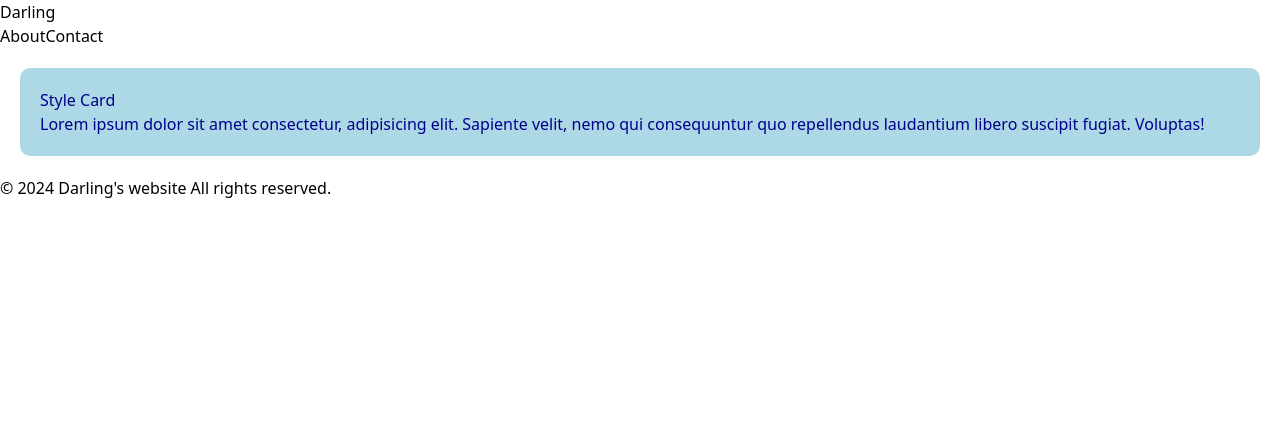
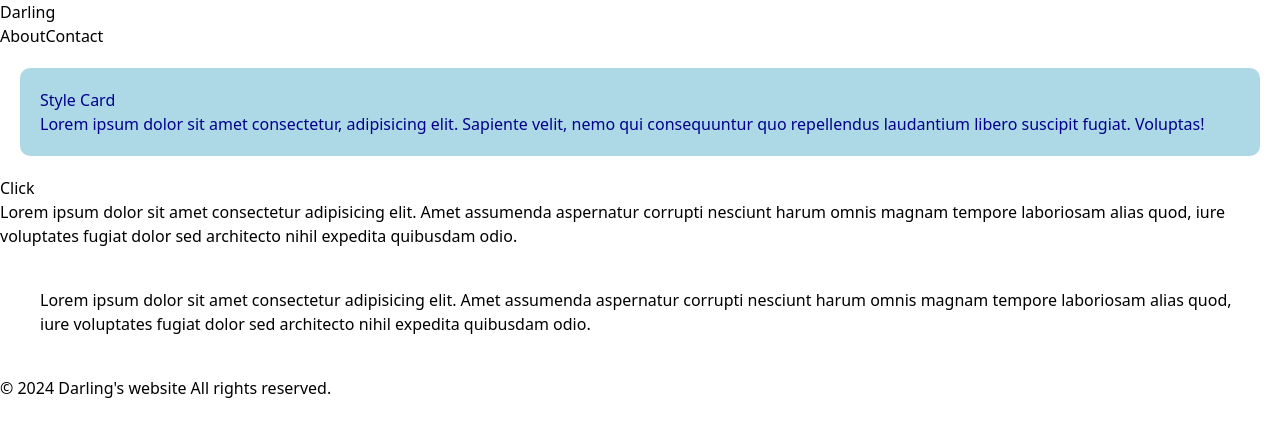
Before and after one commit to atultiwari7388/reactjs-Oct-2024, a React (Vite) app in the folder react-first/: page /about in a window 1280 px wide. Shown: the top 436 px of the page. Built offline with nearby package versions, Linux system fonts and the light colour scheme.

Commit message:
Events done

```diff
--- /dev/null
+++ b/react-first/src/components/Copy.jsx
@@ -0,0 +1,14 @@
+export const Copy = () => {
+  const copyHandler = () => {
+    console.log("Stop Stealing my content");
+  };
+
+  return (
+    <p onClick={copyHandler}>
+      Lorem ipsum dolor sit amet consectetur adipisicing elit. Amet assumenda
+      aspernatur corrupti nesciunt harum omnis magnam tempore laboriosam alias
+      quod, iure voluptates fugiat dolor sed architecto nihil expedita quibusdam
+      odio.
+    </p>
+  );
+};
--- /dev/null
+++ b/react-first/src/components/CopyTwo.jsx
@@ -0,0 +1,14 @@
+export const CopyTwo = () => {
+  function moveHandler() {
+    alert("Mouse move event fired");
+  }
+
+  return (
+    <p onClick={moveHandler} style={{ margin: "20px", padding: "20px" }}>
+      Lorem ipsum dolor sit amet consectetur adipisicing elit. Amet assumenda
+      aspernatur corrupti nesciunt harum omnis magnam tempore laboriosam alias
+      quod, iure voluptates fugiat dolor sed architecto nihil expedita quibusdam
+      odio.
+    </p>
+  );
+};
--- /dev/null
+++ b/react-first/src/components/EventButton.jsx
@@ -0,0 +1,5 @@
+export const EventButton = () => {
+  const handleClick = console.log(Math.round(Math.random() * 10));
+
+  return <button onClick={handleClick}>Click </button>;
+};
--- a/react-first/src/pages/About.jsx
+++ b/react-first/src/pages/About.jsx
@@ -1,7 +1,11 @@
 import "../index.css";
+import { EventButton } from "./../components/EventButton";
+import { Copy } from "./../components/Copy";
+import { CopyTwo } from "./../components/CopyTwo";
 
 export const About = () => {
   return (
+    <div>
       <div
         style={{
           backgroundColor: "lightblue",
@@ -14,9 +18,13 @@ export const About = () => {
         <h1>Style Card</h1>
         <p>
           Lorem ipsum dolor sit amet consectetur, adipisicing elit. Sapiente
-        velit, nemo qui consequuntur quo repellendus laudantium libero suscipit
-        fugiat. Voluptas!
+          velit, nemo qui consequuntur quo repellendus laudantium libero
+          suscipit fugiat. Voluptas!
         </p>
+      </div>
+      <EventButton />
+      <Copy />
+      <CopyTwo />
     </div>
   );
 };
```
Lines whose indentation alone changed are shown as unchanged.
